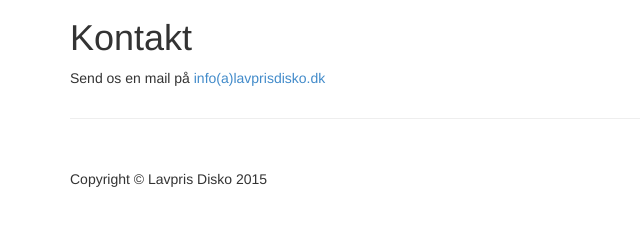
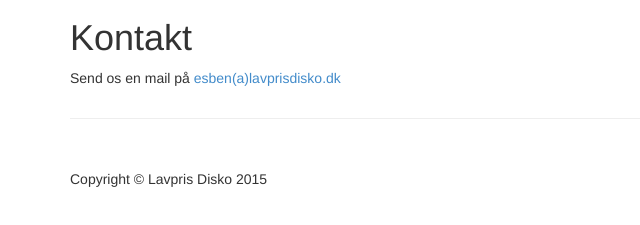
Before and after one commit to esbenr/lavprisdisko, a plain HTML site: page index.html in a window 1280 px wide. Shown: the part 1503-1728 px from the top of the page, 0-640 px from the left. Drawn offline with Linux system fonts and the light colour scheme.

Commit message:
Change email adress

```diff
--- a/index.html
+++ b/index.html
@@ -189,7 +189,7 @@
         <div class="row">
             <div class="col-lg-12">
                 <h1>Kontakt</h1>
-                <p>Send os en mail på <a href="mailto:info@lavprisdisko.dk">info(a)lavprisdisko.dk</a></p>
+                <p>Send os en mail på <a href="mailto:esben@lavprisdisko.dk">esben(a)lavprisdisko.dk</a></p>
             </div>
         </div>
 
```
